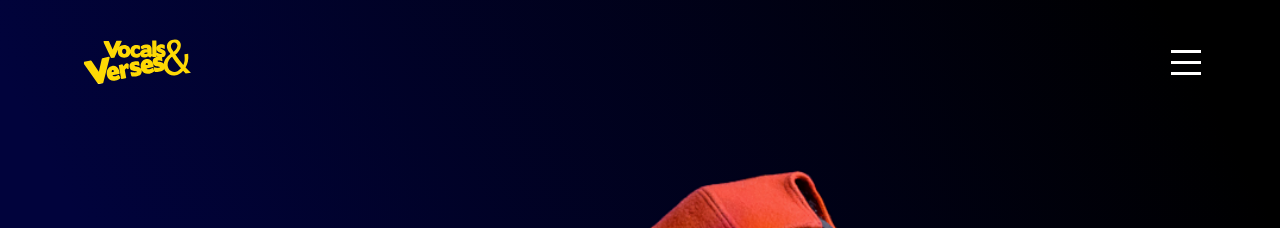
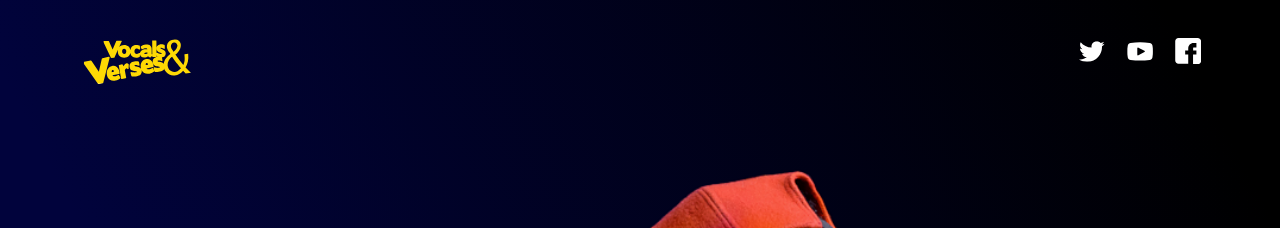
Before and after one commit to LloydBennett/vocalsandverses, a Jekyll site: the page built from index.html, in a window 1280 px wide. Shown: the top 228 px of the page. Built offline with Jekyll 4.4.1, drawn with Linux system fonts in a browser that asks for light colours.

Commit message:
put hamburger icon as a include partial and added social icons in header

```diff
--- a/_includes/header.html
+++ b/_includes/header.html
@@ -2,21 +2,22 @@
   <div class="container">
     <div class="row">
       <div class="col-xs-2 text-left">
-        <a class ="logo" href="<?php echo esc_url( home_url( '/' ) ); ?>" data-page-transition>
+        <a class ="logo" href="/" data-page-transition>
           <img src="../images/logo.svg" alt="Vocals &amp; Verses" />
         </a>
       </div>
-      <div class="col-xs-2 col-xs-offset-8">
-        <div class="hamburger-container">
-          <div class="hamburger-icon" data-role="open-menu">
-            <span></span>
-            <span></span>
-            <span></span>
-          </div>
-        </div>
+      <div class="col-xs-4 col-xs-offset-6 nav-bar-icons">
+        <a href="https://twitter.com/VocalsAndVerses" target="_blank">
+            {% include icons/twitter.html %}
+        </a>
+        <a href="https://www.youtube.com/user/VocalsAndVerses" target="_blank">
+            {% include icons/youtube.html %}
+        </a>
+
+        <a href="https://www.facebook.com/VocalsAndVerses/" target="_blank">
+            {% include icons/facebook.html %}
+        </a>
       </div>
     </div>
   </div>
 </header>
-
-{% include nav-menu.html %}
--- a/vocalsandverses.css
+++ b/vocalsandverses.css
@@ -1120,6 +1120,19 @@ blockquote .quotee {
     .nav-bar {
       padding: 1.6rem 0; } }
 
+.nav-bar-icons {
+  text-align: right; }
+  .nav-bar-icons a {
+    display: inline-block;
+    margin-right: 0.8rem; }
+    .nav-bar-icons a:last-child {
+      margin-right: 0; }
+  .nav-bar-icons svg {
+    width: 20px; }
+    @media only screen and (min-width: 48em) {
+      .nav-bar-icons svg {
+        width: 26px; } }
+
 .logo {
   width: 80px;
   display: inline-block; }
```
Also changed, not shown: _includes/hamburger.html (added, +7 -0 lines), _sass/globals/_header.scss (+21 -0 lines), 5 other files.
